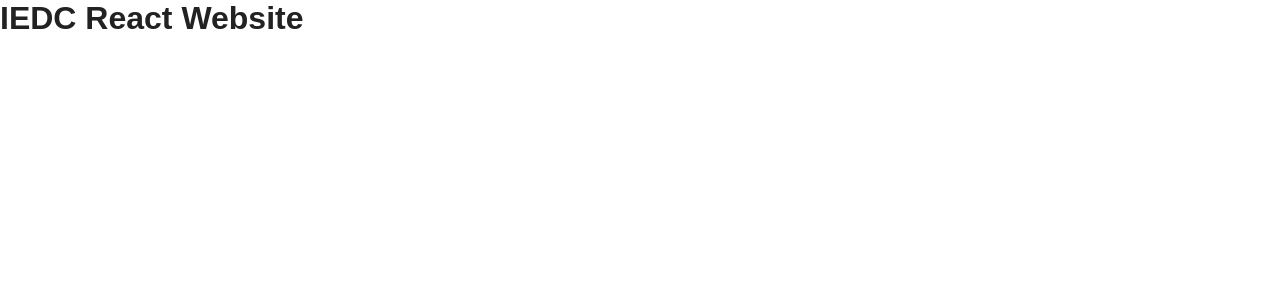
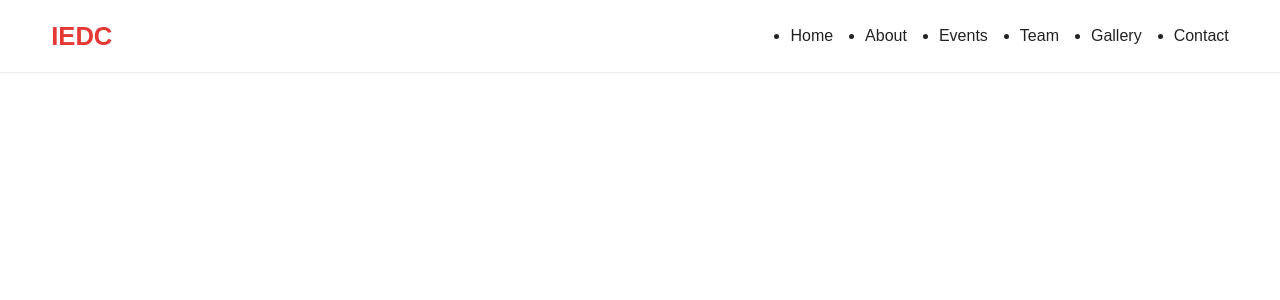
Before and after one commit to AntoVs/IEDC_Website, a React (Vite) app: page / in a window 1280 px wide. Shown: the top 300 px of the page. Built offline with nearby package versions, Linux system fonts and the light colour scheme.

Commit message:
added navbar dummy

```diff
--- a/src/App.jsx
+++ b/src/App.jsx
@@ -1,7 +1,9 @@
+import Navbar from "./components/Navbar/Navbar";
+
 function App() {
   return (
     <>
-      <h1>IEDC React Website</h1>
+      <Navbar />
     </>
   );
 }
--- /dev/null
+++ b/src/components/Navbar/Navbar.css
@@ -0,0 +1,38 @@
+.navbar {
+  position: sticky;
+  top: 0;
+  width: 100%;
+  background: #ffffff;
+  border-bottom: 1px solid #ececec;
+  z-index: 1000;
+}
+
+.navbar-container {
+  width: min(1200px, 92%);
+  margin: auto;
+  height: 72px;
+
+  display: flex;
+  align-items: center;
+  justify-content: space-between;
+}
+
+.logo {
+  font-size: 1.6rem;
+  font-weight: 700;
+  color: #e53935;
+}
+
+.nav-links {
+  display: flex;
+  gap: 2rem;
+}
+
+.nav-links a {
+  font-weight: 500;
+  transition: color 0.25s ease;
+}
+
+.nav-links a:hover {
+  color: #e53935;
+}
--- /dev/null
+++ b/src/components/Navbar/Navbar.jsx
@@ -0,0 +1,38 @@
+import "./Navbar.css";
+
+function Navbar() {
+  return (
+    <header className="navbar">
+      <div className="navbar-container">
+        <a href="/" className="logo">
+          IEDC
+        </a>
+
+        <nav>
+          <ul className="nav-links">
+            <li>
+              <a href="#home">Home</a>
+            </li>
+            <li>
+              <a href="#about">About</a>
+            </li>
+            <li>
+              <a href="#events">Events</a>
+            </li>
+            <li>
+              <a href="#team">Team</a>
+            </li>
+            <li>
+              <a href="#gallery">Gallery</a>
+            </li>
+            <li>
+              <a href="#contact">Contact</a>
+            </li>
+          </ul>
+        </nav>
+      </div>
+    </header>
+  );
+}
+
+export default Navbar;
```
